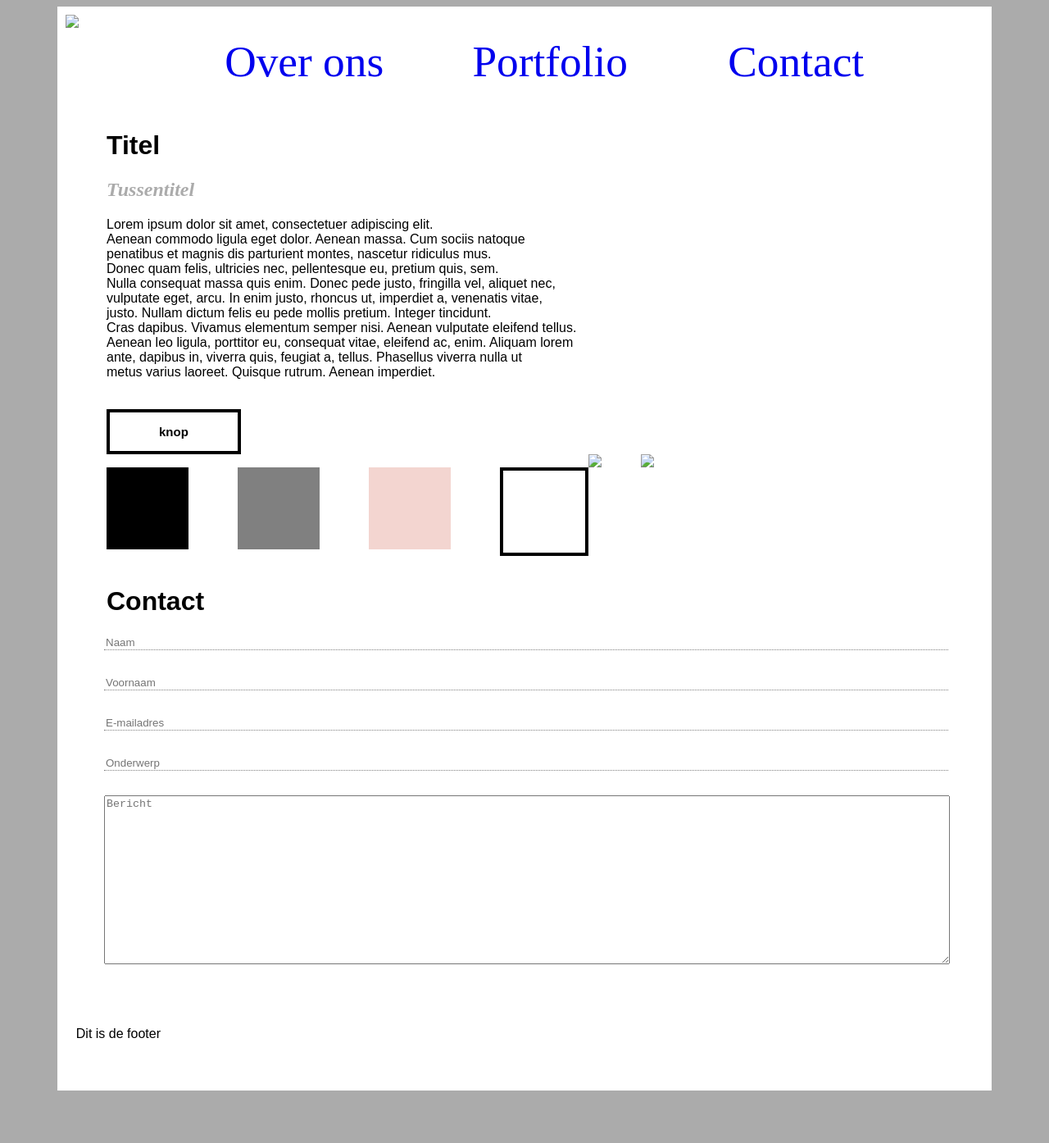
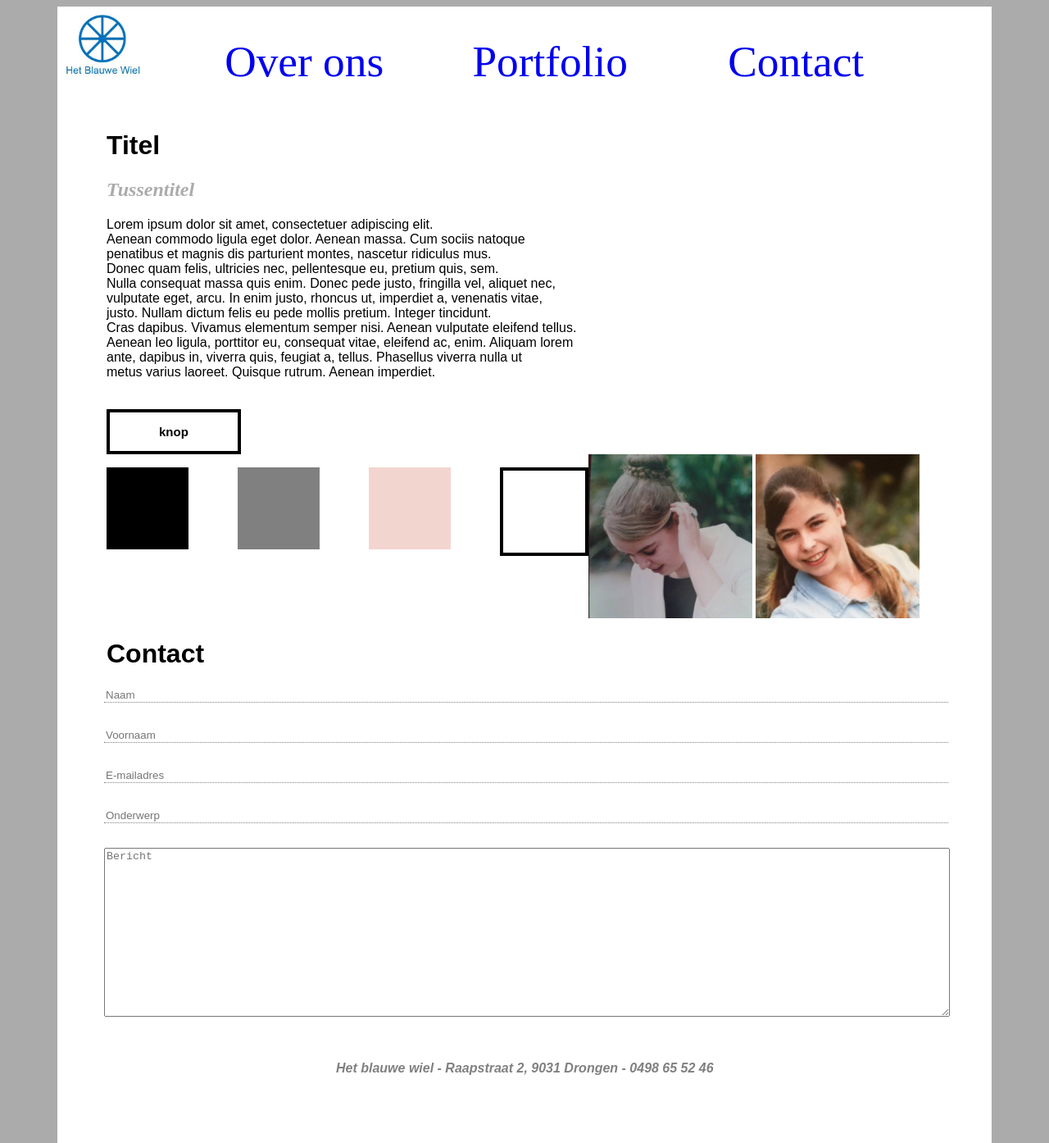
Before and after one commit to justverl1/1617.webd2, a plain HTML site: page Styleguide.html in a window 1280 px wide. Shown: the whole page at 82% size. Before the commit the page ends 1330 px from the top, so only its background shows below. Drawn offline with Linux system fonts and the light colour scheme.

Commit message:
github upload

```diff
--- a/Styleguide.html
+++ b/Styleguide.html
@@ -3,14 +3,14 @@
 <head>
     <meta charset="UTF-8">
     <title>Styleguide</title>
-    <link rel="stylesheet" type="text/css" href="Styleguide.css">
+    <link rel="stylesheet" type="text/css" href="css/styleguide.css">
 
 </head>
 <body>
     <div class="container">
     <div class="headercontainer">
         <div class="logo">
-            <img src="app/assets/blauwewiel.jpg" alt="Logo">
+            <img src="assets/blauwewiel.jpg" alt="Logo">
         </div>
         <div class="menu">
             <ul>
@@ -47,8 +47,8 @@
        </div>
 
 <div classe="foto">
-<img src="justine.jpg" alt="Justine" width="200" height="200">
-<img src="helena.jpg" alt="Helena" width="200" height="200">
+<img src="assets/justine.jpg" alt="Justine" width="200" height="200">
+<img src="assets/helena.jpg" alt="Helena" width="200" height="200">
 </div>
 
 <h1 id="contact">Contact</h1>
@@ -60,7 +60,12 @@
 				<input type="text" id="input-subject" placeholder="Onderwerp" required>
 				<textarea name="message" type="text" id="input-message" placeholder="Bericht" required></textarea>
 </form>
-<footer><p>Dit is de footer</p></footer>
+<footer>
+    <h4>Het blauwe wiel - Raapstraat 2, 9031 Drongen - 0498 65 52 46 <h4><br>
+        <i class="fa fa-facebook-official" aria-hidden="true"></i>
+        <i class="fa fa-twitter-square" aria-hidden="true"></i>
+        <i class="fa fa-instagram" aria-hidden="true"></i>
+</footer>
 </main>
 
 </div>
```
Also changed, not shown: css/styleguide.css (renamed from Styleguide.css), 1 other file.
